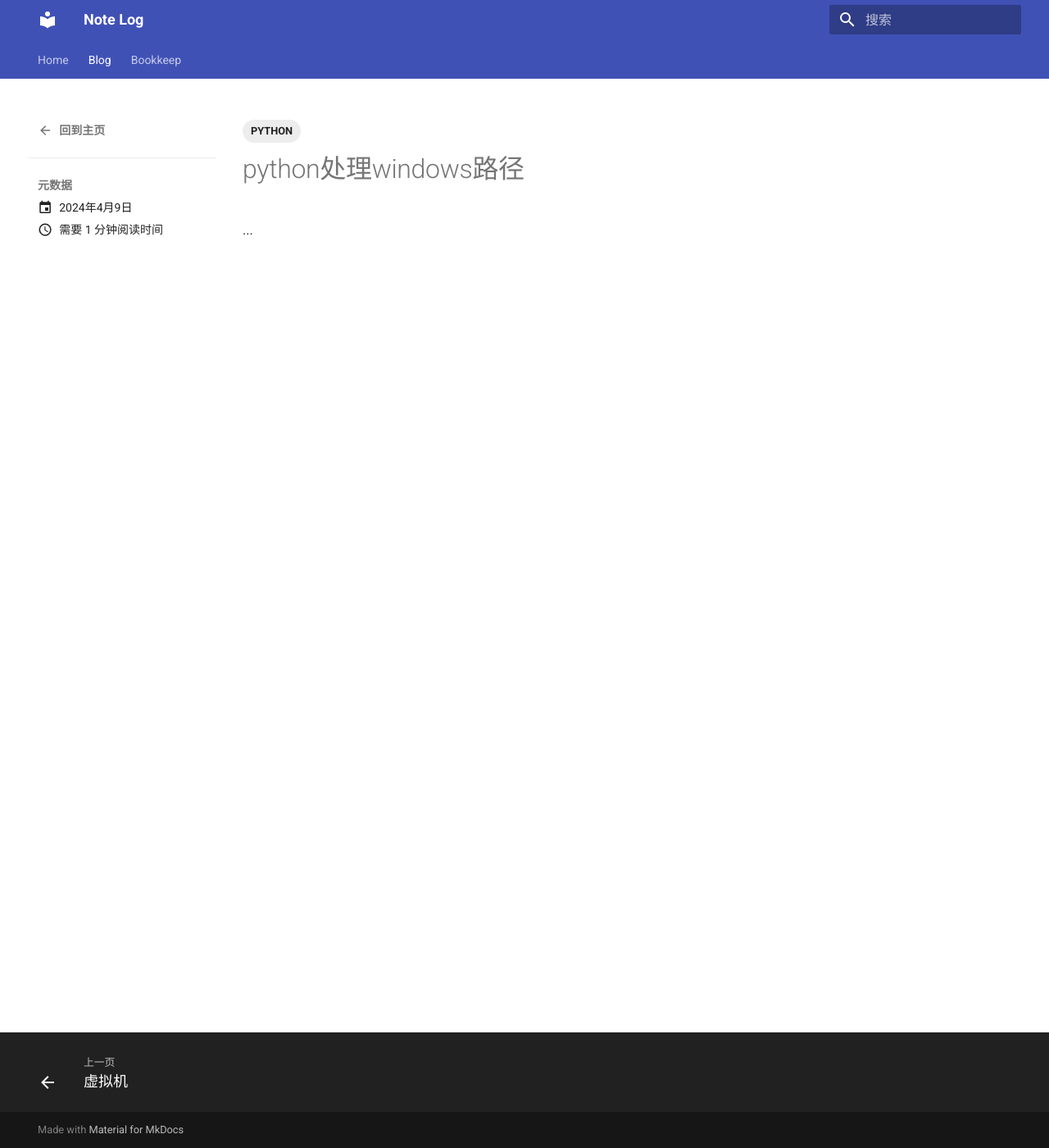
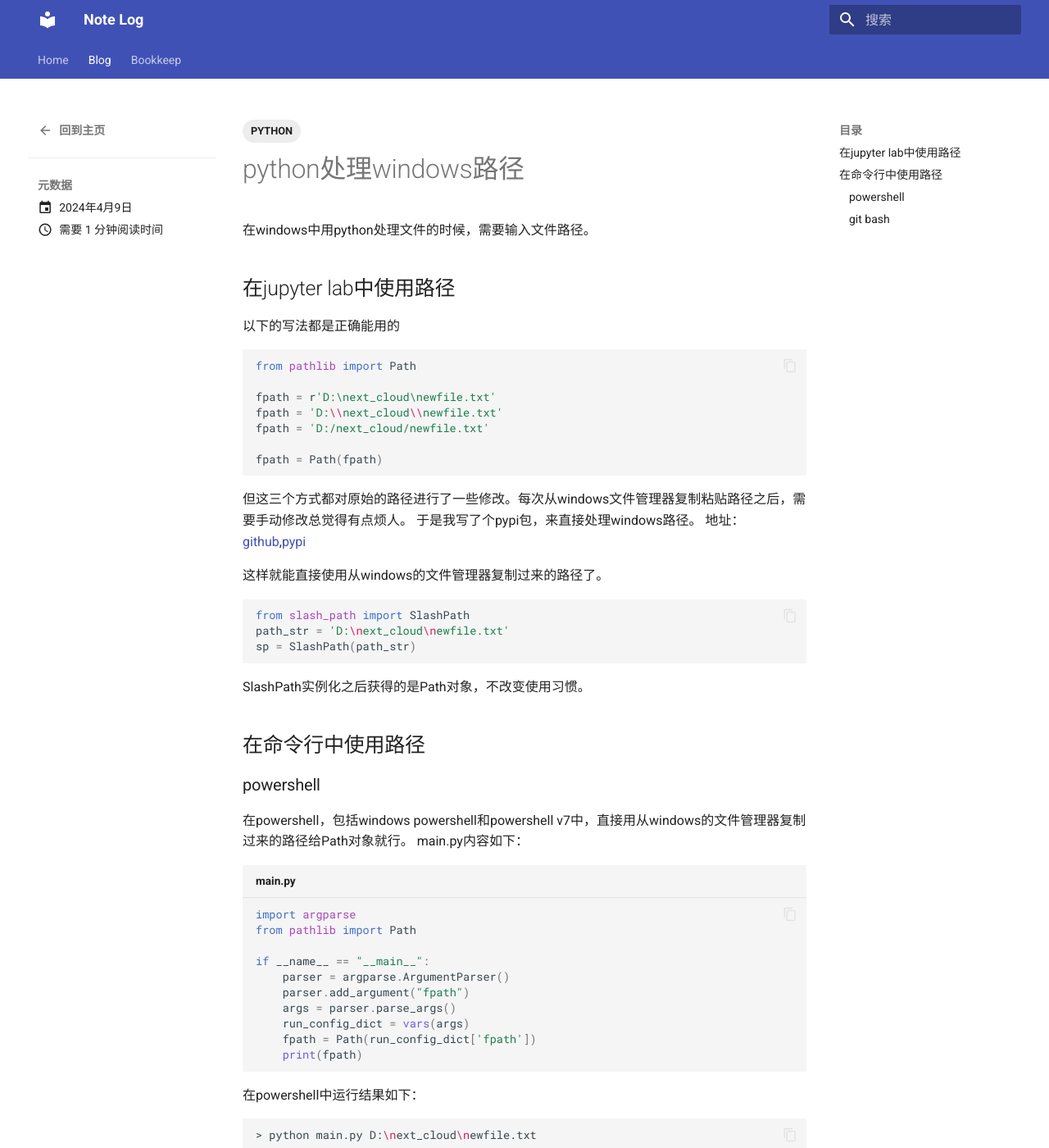
Before and after one commit to nutalk/notelog, an MkDocs documentation site: the page built from docs/blog/posts/python处理windows路径.md, in a window 1280 px wide and 1400 px high. Shown: the whole window at 82% size. Built offline with MkDocs 1.6.1 and Material for MkDocs 9.7.7, drawn with Linux system fonts in a browser that asks for light colours; some of the changed text lies outside the part shown.

Commit message:
Add new page

````diff
--- a/docs/blog/posts/python处理windows路径.md
+++ b/docs/blog/posts/python处理windows路径.md
@@ -5,4 +5,61 @@ date: 2024-04-09
 ---
 
 # python处理windows路径
-...
+在windows中用python处理文件的时候，需要输入文件路径。
+## 在jupyter lab中使用路径
+以下的写法都是正确能用的
+``` py
+from pathlib import Path
+
+fpath = r'D:\next_cloud\newfile.txt'
+fpath = 'D:\\next_cloud\\newfile.txt'
+fpath = 'D:/next_cloud/newfile.txt'
+
+fpath = Path(fpath)
+```
+但这三个方式都对原始的路径进行了一些修改。每次从windows文件管理器复制粘贴路径之后，需要手动修改总觉得有点烦人。
+于是我写了个pypi包，来直接处理windows路径。
+地址：[github](https://github.com/nutalk/slash_path),[pypi](https://pypi.org/project/slash-path/)
+
+这样就能直接使用从windows的文件管理器复制过来的路径了。
+```py
+from slash_path import SlashPath
+path_str = 'D:\next_cloud\newfile.txt'
+sp = SlashPath(path_str)
+```
+SlashPath实例化之后获得的是Path对象，不改变使用习惯。
+
+## 在命令行中使用路径
+### powershell
+在powershell，包括windows powershell和powershell v7中，直接用从windows的文件管理器复制过来的路径给Path对象就行。
+main.py内容如下：
+```py title="main.py"
+import argparse
+from pathlib import Path
+
+if __name__ == "__main__":
+    parser = argparse.ArgumentParser()
+    parser.add_argument("fpath")
+    args = parser.parse_args()
+    run_config_dict = vars(args)
+    fpath = Path(run_config_dict['fpath'])
+    print(fpath)
+
+```
+在powershell中运行结果如下：
+```sh
+> python main.py D:\next_cloud\newfile.txt
+
+D:\next_cloud\newfile.txt
+
+```
+
+### git bash
+git bash会把反斜杠处理成转义符，所以在git bash中需要按下面的方式输入：
+```sh
+$ python main.py 'D:\next_cloud\newfile.txt'
+D:\next_cloud\newfile.txt
+
+$ python main.py D:\\next_cloud\\newfile.txt
+D:\next_cloud\newfile.txt
+```
````
